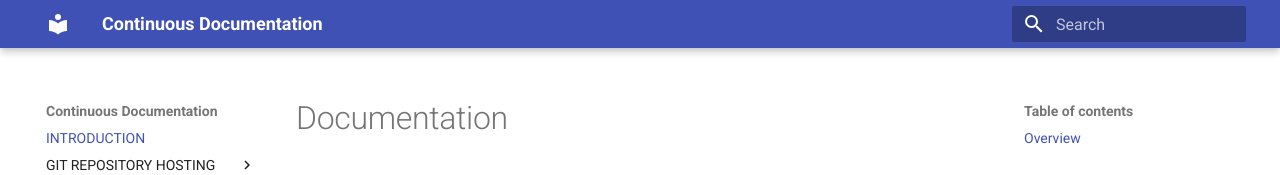
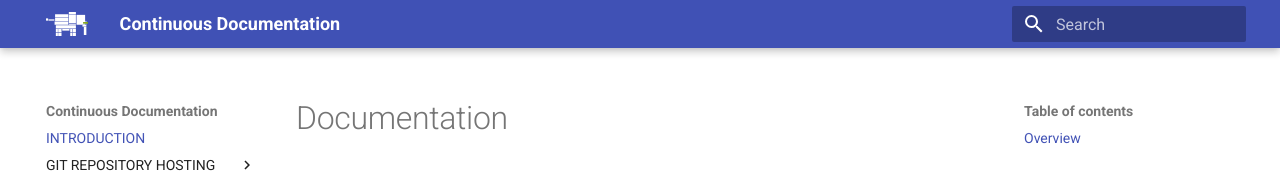
Before and after one commit to continuousphp/documentation, an MkDocs documentation site: the page built from docs/index.md, in a window 1280 px wide. Shown: the top 175 px of the page. Built offline with MkDocs 1.6.1 and Material for MkDocs 9.7.7, drawn with Linux system fonts in a browser that asks for light colours; old or Windows-style settings are respelled for this version of MkDocs.

Commit message:
Feat/change icon (#8)
* Change favicon and logo to CPHP ones

* Remove DS_Store files

```diff
--- a/mkdocs.yml
+++ b/mkdocs.yml
@@ -4,6 +4,7 @@
 theme:
     name: 'material'
     custom_dir: 'theme'
+    logo: 'assets/images/logo-white.svg'
     palette:
         primary: 'indigo'
         accent: 'light green'
```
Also changed, not shown: theme/assets/images/favicon.png (added), theme/assets/images/logo-white.svg (added).
